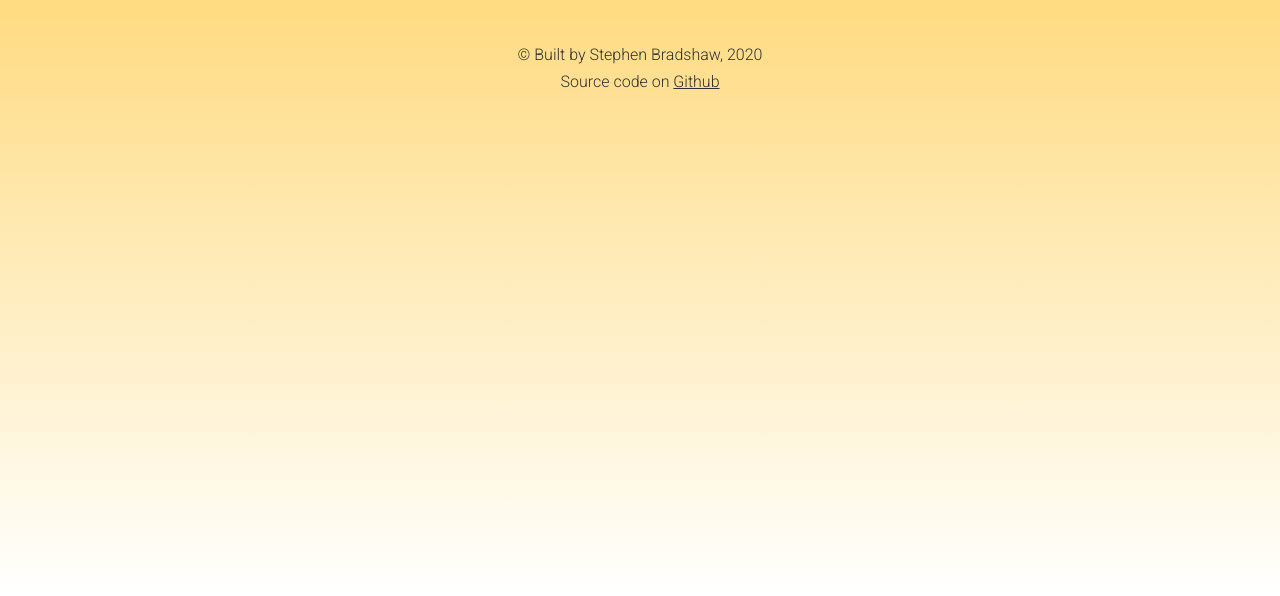
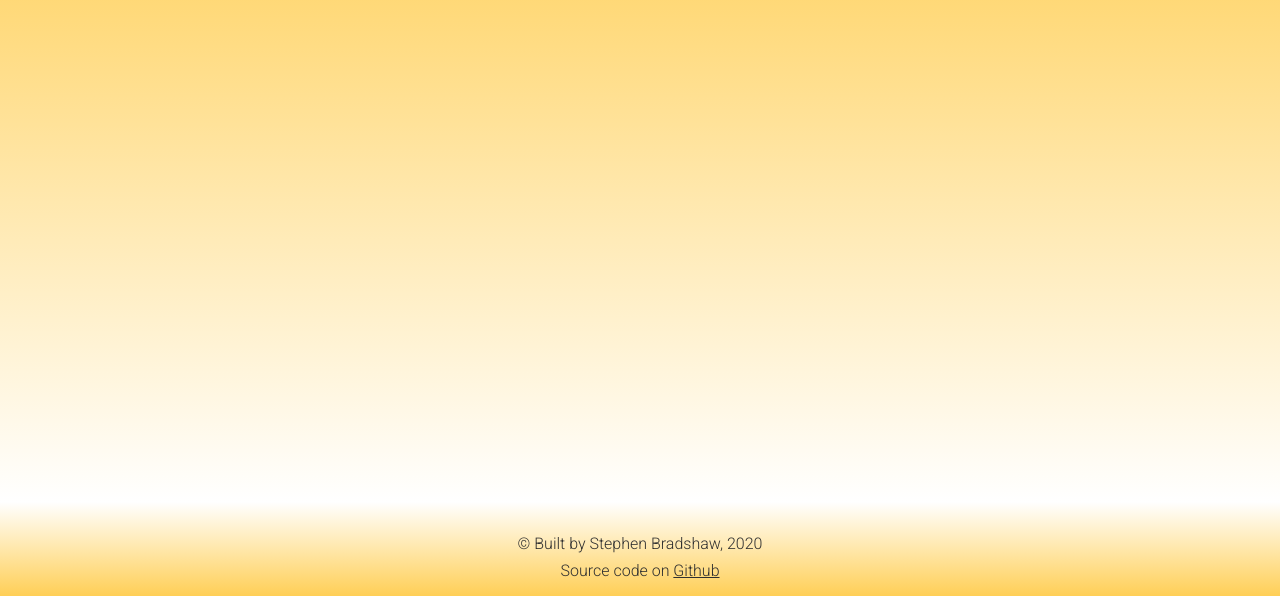
Before and after one commit to stephenjbradshaw/portfolio-site-old, a Gatsby site: page / in a window 1280 px wide. Shown: the part 204-800 px from the top of the page. Built offline with nearby package versions, Linux system fonts and the light colour scheme; Gatsby itself is replaced by a stand-in of ours; some packages are replaced by stand-ins of ours.

Commit message:
Adjust layout

```diff
--- a/src/components/layout.js
+++ b/src/components/layout.js
@@ -6,6 +6,7 @@ import { ThemeProvider } from "styled-components"
 import { GlobalStyle } from "../styles/global.styles"
 import { lightTheme, darkTheme } from "../styles/theme.styles"
 import {
+  Wrapper,
   Nav,
   Title,
   BurgerButton,
@@ -34,6 +35,7 @@ export default function Layout({ children }) {
   return (
     <ThemeProvider theme={themeIsLight ? lightTheme : darkTheme}>
       <GlobalStyle />
+      <Wrapper>
         <header>
           <Nav open={navIsOpen}>
             <Title to={`/`}>
@@ -84,6 +86,7 @@ export default function Layout({ children }) {
             </a>
           </p>
         </Footer>
+      </Wrapper>
     </ThemeProvider>
   )
 }
--- a/src/styles/global.styles.js
+++ b/src/styles/global.styles.js
@@ -8,13 +8,11 @@ export const GlobalStyle = createGlobalStyle`
 }
 
 body {
-  height: 100vh;
   margin: 0;
   font-family: "Roboto", "sans-serif";
   font-weight: 300;
   font-size: 16px;
   color: ${props => props.theme.text};
-  background: ${props => props.theme.background};
   transition: all 0.25s linear;
 }
 
--- a/src/styles/layout.styles.js
+++ b/src/styles/layout.styles.js
@@ -1,6 +1,36 @@
 import styled from "styled-components"
 import { Link } from "gatsby"
 import ThemeButton from "../components/theme-button"
+
+export const Wrapper = styled.div`
+  display: flex;
+  flex-direction: column;
+  height: 100vh;
+`
+
+export const Main = styled.main`
+  flex: 1 1 auto;
+  padding: 1rem;
+  text-align: center;
+
+  background: ${props => props.theme.background};
+
+  h1 {
+    margin-top: 2rem;
+    margin-bottom: 1rem;
+  }
+`
+
+export const Footer = styled.footer`
+  padding: 2rem 0rem 0.5rem;
+  text-align: center;
+
+  background: ${props => props.theme.footerBackground};
+
+  p {
+    margin-bottom: 0.5rem;
+  }
+`
 
 export const Nav = styled.nav`
   display: grid;
@@ -134,24 +164,3 @@ export const Ul = styled.ul`
     }
   }
 `
-
-export const Main = styled.main`
-  height: 100%;
-  padding: 1rem;
-  text-align: center;
-
-  h1 {
-    margin-top: 2rem;
-    margin-bottom: 1rem;
-  }
-`
-
-export const Footer = styled.footer`
-  height: 20vh;
-  margin-top: 2rem;
-  text-align: center;
-
-  p {
-    margin-bottom: 0.5rem;
-  }
-`
--- a/src/styles/theme.styles.js
+++ b/src/styles/theme.styles.js
@@ -4,7 +4,8 @@ export const lightTheme = {
   navBackground: "#fff",
   navText: "#303030",
   cardBackground: "#fff",
-  themeToggle: "#92e8f7",
+  themeToggle: "#43b1cc",
+  footerBackground: "linear-gradient(to bottom, #fff, #ffcf56)",
   accent: "yellow",
 }
 
@@ -13,6 +14,7 @@ export const darkTheme = {
   text: "#fff",
   navBackground: "#ffcf56",
   navText: "#303030",
+  themeToggle: "#191970",
   cardBackground: "#424242",
-  themeToggle: "#191970",
+  footerBackground: "linear-gradient(to bottom, #606060, #303030)",
 }
```
Lines whose indentation alone changed are shown as unchanged.
